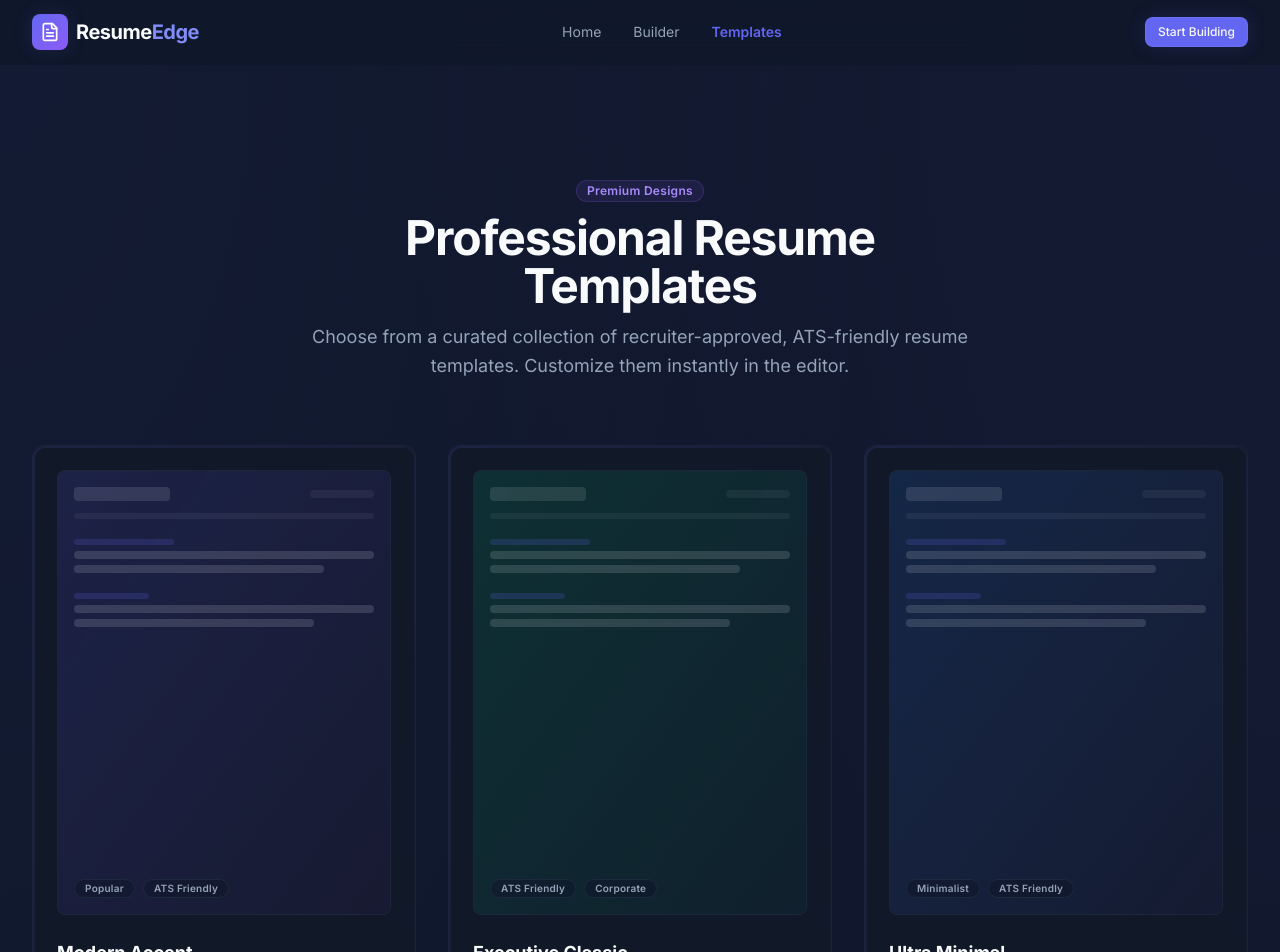
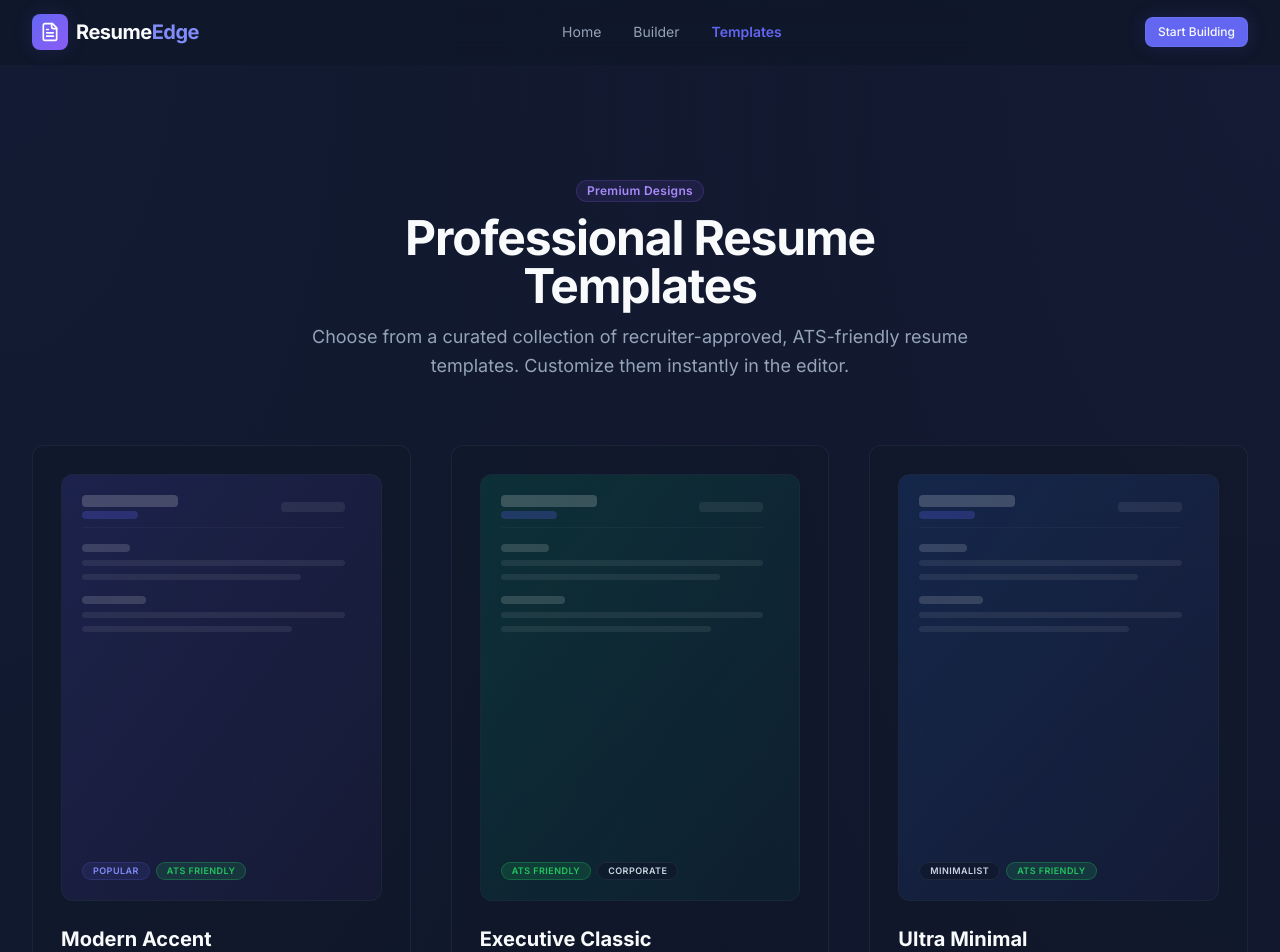
Before and after one commit to theharsh999/resume-edge, a React (Vite) app: page /templates in a window 1280 px wide. Shown: the top 952 px of the page. Built offline with nearby package versions, Linux system fonts and the light colour scheme.

Commit message:
style: improve onboarding and template experience

```diff
--- a/src/index.css
+++ b/src/index.css
@@ -94,3 +94,11 @@
   mask-composite: exclude;
   pointer-events: none;
 }
+
+@utility hover-elevation {
+  transition: all 0.3s cubic-bezier(0.16, 1, 0.3, 1);
+  &:hover {
+    transform: translateY(-4px);
+    box-shadow: 0 20px 40px -15px rgba(0, 0, 0, 0.5);
+  }
+}
--- a/src/pages/Home.jsx
+++ b/src/pages/Home.jsx
@@ -428,7 +428,7 @@ export function Home() {
 
           <div className="grid grid-cols-1 md:grid-cols-2 lg:grid-cols-3 gap-8">
             {features.map((feat, idx) => (
-              <Card key={idx} className="flex flex-col text-left group p-8 rounded-2xl" hoverEffect={true}>
+              <Card key={idx} className="flex flex-col text-left group p-8 rounded-2xl hover-elevation" hoverEffect={false}>
                 <div className="flex h-12 w-12 items-center justify-center rounded-xl bg-primary/10 border border-primary/20 text-primary-light mb-5 group-hover:scale-110 transition-transform duration-300">
                   {feat.icon}
                 </div>
--- a/src/pages/Templates.jsx
+++ b/src/pages/Templates.jsx
@@ -84,68 +84,90 @@ export function Templates() {
           </div>
 
           {/* Grid of Templates */}
-          <div className="grid grid-cols-1 md:grid-cols-2 lg:grid-cols-3 gap-8 mb-16">
+          <div className="grid grid-cols-1 md:grid-cols-2 lg:grid-cols-3 gap-10 mb-16">
             {templates.map((template) => (
-              <Card key={template.id} className="flex flex-col h-full group" hoverEffect={true}>
+              <Card
+                key={template.id}
+                className="flex flex-col h-full group p-7 rounded-2xl bg-surface/40 border-slate-800/60 hover:border-slate-700/80 hover:shadow-premium-glow hover-elevation"
+                hoverEffect={false}
+              >
                 {/* Template Mockup representation */}
-                <div className={`aspect-[3/4] w-full rounded-lg bg-gradient-to-br ${template.color} border border-slate-800/80 mb-6 flex flex-col p-4 justify-between overflow-hidden relative group-hover:border-slate-700 transition-all duration-350`}>
+                <div className={`aspect-[3/4] w-full rounded-xl bg-gradient-to-br ${template.color} border border-slate-800/80 mb-6 flex flex-col p-5 justify-between overflow-hidden relative group-hover:border-slate-700/80 transition-all duration-300 group-hover:scale-[1.02]`}>
 
                   {/* Visual resume outline */}
-                  <div className="space-y-3 opacity-60">
-                    <div className="flex justify-between items-center">
-                      <div className="h-3.5 w-24 bg-slate-200/20 rounded"></div>
-                      <div className="h-2 w-16 bg-slate-200/10 rounded"></div>
+                  <div className="space-y-4 w-full pr-4 text-left opacity-75 group-hover:opacity-95 transition-opacity duration-300">
+                    <div className="flex justify-between items-center border-b border-white/5 pb-2">
+                      <div className="space-y-1">
+                        <div className="h-3 w-24 bg-white/25 rounded"></div>
+                        <div className="h-2 w-14 bg-primary/35 rounded animate-pulse"></div>
+                      </div>
+                      <div className="h-2.5 w-16 bg-white/10 rounded"></div>
                     </div>
-                    <div className="h-1.5 w-full bg-slate-200/10 rounded"></div>
-                    <div className="space-y-1.5 pt-2">
-                      <div className="h-1.5 w-1/3 bg-primary/30 rounded"></div>
-                      <div className="h-2 w-full bg-slate-200/25 rounded"></div>
-                      <div className="h-2 w-5/6 bg-slate-200/25 rounded"></div>
+
+                    <div className="space-y-2">
+                      <div className="h-2 w-12 bg-white/20 rounded"></div>
+                      <div className="h-1.5 w-full bg-white/10 rounded"></div>
+                      <div className="h-1.5 w-5/6 bg-white/10 rounded"></div>
                     </div>
-                    <div className="space-y-1.5 pt-2">
-                      <div className="h-1.5 w-1/4 bg-primary/30 rounded"></div>
-                      <div className="h-2 w-full bg-slate-200/25 rounded"></div>
-                      <div className="h-2 w-4/5 bg-slate-200/25 rounded"></div>
+
+                    <div className="space-y-2">
+                      <div className="h-2 w-16 bg-white/20 rounded"></div>
+                      <div className="h-1.5 w-full bg-white/10 rounded"></div>
+                      <div className="h-1.5 w-4/5 bg-white/10 rounded"></div>
                     </div>
                   </div>
 
                   {/* Hover Actions overlay */}
-                  <div className="absolute inset-0 bg-slate-950/80 backdrop-blur-[2px] opacity-0 group-hover:opacity-100 flex items-center justify-center gap-3 transition-opacity duration-300">
+                  <div className="absolute inset-0 bg-slate-950/85 backdrop-blur-[3px] opacity-0 group-hover:opacity-100 flex items-center justify-center gap-3 transition-opacity duration-350">
                     <Button
                       variant="primary"
-                      size="sm"
+                      size="md"
                       onClick={() => handleSelectTemplate(template.id)}
-                      className="gap-1.5 font-semibold"
+                      className="gap-2 font-bold px-6 shadow-premium-glow"
                     >
-                      Use Template <ArrowRight className="h-3.5 w-3.5" />
+                      Use Template <ArrowRight className="h-4 w-4" />
                     </Button>
                   </div>
 
-                  <div className="flex gap-2">
-                    {template.tags.map((tag, idx) => (
-                      <Badge key={idx} variant="muted" className="text-[10px] bg-slate-900/60 border-slate-800 py-0 px-2 font-medium">
-                        {tag}
-                      </Badge>
-                    ))}
+                  <div className="flex flex-wrap gap-1.5 relative z-10">
+                    {template.tags.map((tag, idx) => {
+                      const isPopular = tag.toLowerCase().includes('popular');
+                      const isAts = tag.toLowerCase().includes('ats');
+                      return (
+                        <Badge
+                          key={idx}
+                          variant={isPopular ? 'primary' : isAts ? 'success' : 'muted'}
+                          className={`text-[9px] py-0.5 px-2 font-extrabold uppercase tracking-wider ${
+                            isPopular
+                              ? 'bg-primary/10 border-primary-light/20 text-primary-light'
+                              : isAts
+                              ? 'bg-success/15 border-success/30 text-success'
+                              : 'bg-slate-900/60 border-slate-800 text-slate-300'
+                          }`}
+                        >
+                          {tag}
+                        </Badge>
+                      );
+                    })}
                   </div>
                 </div>
 
-                <div className="flex-grow flex flex-col">
-                  <h3 className="text-lg font-bold text-text mb-2 group-hover:text-primary transition-colors duration-200">
+                <div className="flex-grow flex flex-col text-left">
+                  <h3 className="text-xl font-bold text-text mb-2 group-hover:text-primary-light transition-colors duration-200">
                     {template.name}
                   </h3>
-                  <p className="text-sm text-muted leading-relaxed flex-grow font-medium">
+                  <p className="text-xs text-muted leading-relaxed flex-grow font-semibold">
                     {template.description}
                   </p>
                 </div>
 
                 <div className="mt-6 pt-4 border-t border-slate-900 flex justify-between items-center">
-                  <span className="text-xs text-muted font-bold">100% Free Access</span>
+                  <span className="text-[10px] text-muted font-extrabold uppercase tracking-wider">100% Free Access</span>
                   <button
                     onClick={() => handleSelectTemplate(template.id)}
-                    className="text-xs font-bold text-primary hover:text-primary-light flex items-center gap-1 transition-colors duration-200 cursor-pointer"
+                    className="text-xs font-bold text-primary hover:text-primary-light flex items-center gap-1.5 transition-colors duration-200 cursor-pointer"
                   >
-                    Build Now <ArrowRight className="h-3 w-3" />
+                    Build Now <ArrowRight className="h-3.5 w-3.5" />
                   </button>
                 </div>
               </Card>
```
Also changed, not shown: src/pages/Builder.jsx (+77 -0 lines).
